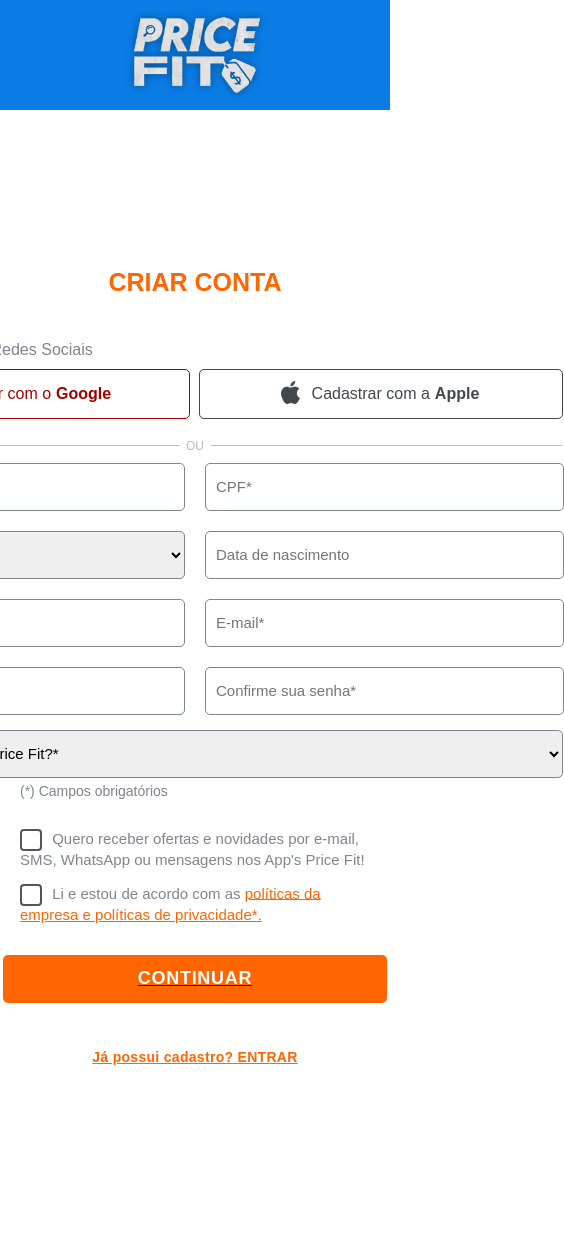
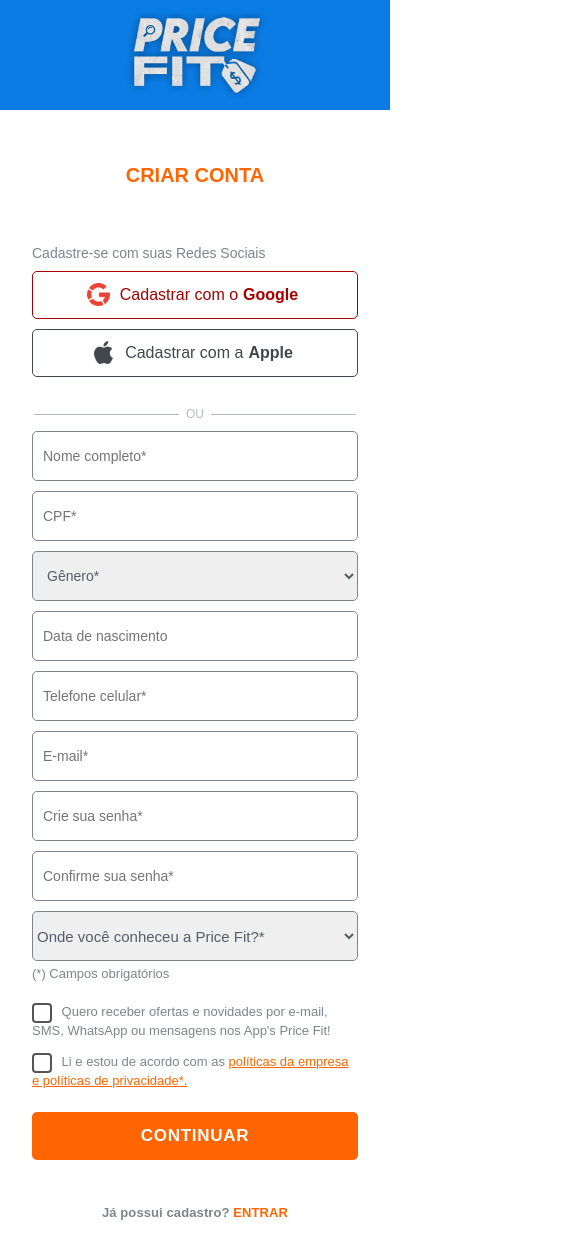
Before and after one commit to AroldoF/PriceFit, a plain HTML site: page Registrar.html in a window 390 px wide. Shown: the whole page, 564 px wide, since content can reach past the window. Before the commit the page ends 1097 px from the top, so only its background shows below. Drawn offline with Linux system fonts and the light colour scheme.

Commit message:
Responsividade Página de Login

```diff
--- a/Registrar.html
+++ b/Registrar.html
@@ -20,7 +20,7 @@
         <div class="registrar-container">
 
             <h2>CRIAR CONTA</h2>
-            <form action="#" method="post">
+
                 <div class="cadastro-redes">
                     <p>Cadastre-se com suas Redes Sociais</p>
 
@@ -40,6 +40,7 @@
                     <span>OU</span>
                     <hr>
                 </div>
+            <form class="formulario-registro" action="#" method="post">
                 <div class="input-registro">
                     <input type="text" name="Nome Completo" placeholder="Nome completo*" required>
 
@@ -92,8 +93,6 @@
                     </select>
                 </div>
 
-            </form>
-
                 <p class="informar">(*) Campos obrigatórios</p>
 
                 <div class="input-checkbox">
@@ -105,14 +104,15 @@
                 <div class="input-checkbox">
                     <input type="checkbox" required>
                     <span></span>
-                    Li e estou de acordo com as <a href="#">políticas da empresa e políticas de privacidade*.
+                    Li e estou de acordo com as <a href="#">políticas da empresa e políticas de privacidade*.</a>
                 </div>
 
                 <div class="button-continuar">
-                    <button type="submit" style="border: none; outline: none";>
+                    <button type="submit">
                         CONTINUAR
                     </button>
                 </div>
+            </form>
 
                 <div class="redirecionamento-login">
                     <p>Já possui cadastro? <a href="Login.html">ENTRAR</a></p>
--- a/css/estilo.css
+++ b/css/estilo.css
@@ -615,6 +615,8 @@
 
 /*PÁGINA DE REGISTRO*/
 .container-conta {
+    margin: 0 auto;
+    width: 100%;
     display: flex;
     justify-content: center;
     align-items: center;
@@ -622,6 +624,7 @@
     padding: 0 20px;
     box-sizing: border-box;
 }
+
 
 .registrar-container {
     display: flex;
@@ -636,6 +639,8 @@
     box-sizing: border-box;
 }
 
+
+
 .registrar-container h2 {
     font-size: 25px;
     text-align: center;
@@ -647,7 +652,6 @@
 
 .cadastro-redes {
     margin-top: 24px;
-    width: 100%;
 }
 
 .cadastro-redes p {
@@ -739,6 +743,8 @@
     padding-left: 10px;
     padding-right: 10px;
     border: 1px solid #7F858D;
+    color: rgb(86, 92, 105);
+    font-size: 0.875rem;
     border-radius: 5px;
     box-sizing: border-box;
     transition: border-color 0.3s;
@@ -765,6 +771,7 @@
     font-size: 15px;
     margin-bottom: 0px;
     border: 1px solid #7F858D;
+    color:rgb(86, 92, 105); ;
     border-radius: 5px;
     box-sizing: border-box;
 }
@@ -835,14 +842,15 @@
     text-decoration: underline;
 }
 
-.button-continuar {
-    margin-bottom: 0;
-    padding-bottom: 0;
-  }
-
-.button-continuar button{
-    border: none;
-    outline: none;
+.button-continuar button [type="submit"] {
+    display: flex;
+    align-items: center;
+    justify-content: center;
+}
+
+.button-continuar button {
+    margin: 0 auto;
+    display: block;
     width: 384px;
     height: 48px;
     padding: 10px;
@@ -854,9 +862,6 @@
     font-size: 18px;
     margin-top: 24px;
     margin-bottom: 2rem;
-    display: flex;
-    align-items: center;
-    justify-content: center;
     font-weight: 600;
     cursor: pointer;
 }
@@ -867,15 +872,202 @@
 
 .redirecionamento-login p{
     font-size: 14px;
-    letter-spacing: 0.3px;
+    letter-spacing: 0.1px;
     color: #7F858D;
     font-weight:600;
-    margin-bottom: 2rem;
+    margin-bottom: 2.5rem;
 }
 
 .redirecionamento-login a{
+    text-decoration: none;
     color: #FF6500;
 }
+
+.redirecionamento-login a:hover{
+    text-decoration: underline;
+}
+
+
+
+/* Responsividade Página de Registro*/
+
+@media(min-width: 1600px)
+{
+    .registrar-container {
+        margin-top: -100px;
+    }
+}
+
+@media(max-width: 912px) /*787px*/
+{
+    .registrar-container {
+        margin-top: 0px;
+        width: 502px;
+    }
+
+    .registrar-container h2 {
+        font-size: 20px;
+    }
+
+    .cadastro-redes p {
+        font-size: 14px;
+    }
+
+    .cadastro-redes button {
+        width: 246px;
+        height: 48px;
+    }
+
+    .divisao-container {
+        width: 503.50px;
+    }
+
+    .input-registro {
+        display: flex;
+        margin: 0 auto;
+        flex-direction: column;
+        margin-bottom: 10px;
+        width: 501.45px;
+        gap: 10px;
+    }
+
+    .input-registro input,
+    .input-registro select {
+    height: 50px;
+    font-size: 0.875rem;
+    }
+
+
+    .registrar-container .input-redirecionamento select{
+        display: flex;
+        align-items: center;
+        margin: 0 auto;
+        width: 501.45px;
+        height: 50px;
+    }
+
+    .informar{
+        width: 501.45px;
+        text-align: start;
+        font-size: 13px;
+    }
+
+    .input-checkbox{
+    margin-bottom: 15px;
+    font-size: 13px;
+    }
+
+    .input-checkbox span{
+        width: 16px;
+        height: 16px;
+    }
+
+    .input-checkbox input:checked + span::before {
+        width: 4px;
+      }
+
+      .button-continuar button {
+        width: 328px;
+        font-size: 17px;
+    }
+}
+
+@media (max-width: 600px) {
+    .container-conta {
+        width: 100%;
+        padding-left: 1rem;
+        padding-right: 1rem;
+        margin-left: auto;
+        margin-right: auto;
+        box-sizing: border-box;
+    }
+
+    .registrar-container {
+        margin-top: 300px;
+        width: 100%;
+        padding: 0 1rem;
+    }
+
+    .registrar-container h2 {
+        font-size: 20px;
+        margin: 60px 0 20px 0;
+    }
+
+    .cadastro-redes p {
+        font-size: 14px;
+    }
+
+    .cadastro-redes button {
+        width: 100%;
+        height: 48px;
+        margin-bottom: 10px;
+    }
+
+    .cadastro-redes button+button {
+        margin-left: 0px;
+    }
+
+    .divisao-container {
+        width: 100%;
+    }
+
+    .input-registro {
+        display: flex;
+        flex-direction: column;
+        width: 100%;
+        gap: 10px;
+    }
+
+    .input-registro input,
+    .input-registro select {
+        height: 50px;
+        font-size: 0.875rem;
+        width: 100%;
+    }
+
+    .registrar-container .input-redirecionamento select {
+        width: 100%;
+        height: 50px;
+    }
+
+    .informar {
+        width: 100%;
+        text-align: start;
+        font-size: 13px;
+    }
+
+    .input-checkbox {
+        margin-bottom: 15px;
+        font-size: 13px;
+    }
+
+    .input-checkbox span {
+        width: 16px;
+        height: 16px;
+    }
+
+    .input-checkbox input:checked + span::before {
+        width: 4px;
+    }
+
+    .button-continuar button {
+        width: 100%;
+        font-size: 17px;
+    }
+
+    .redirecionamento-login p {
+        font-size: 13px;
+    }
+}
+
+@media (max-width: 375px)
+{
+    .registrar-container {
+        margin-top: 400px;
+    }
+}
+
+
 
 
 .produtos_section {
```
Also changed, not shown: Login.html (+1 -1 lines).
